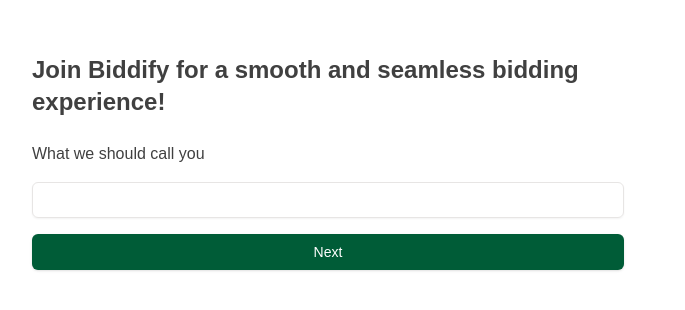
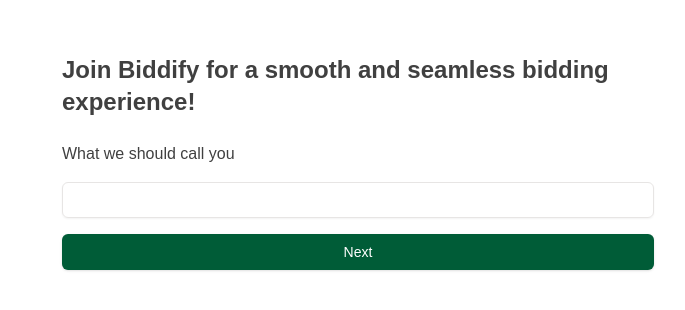
Before and after one commit to Vy-shak/liveAuction-app, a Next.js app in the folder client/: page /verify in a window 1280 px wide. Shown: the part 238-548 px from the top of the page, without its empty margins (16-701 px from the left). Built offline with nearby package versions, Linux system fonts and the light colour scheme.

Commit message:
added motion

```diff
--- a/client/app/verify/page.tsx
+++ b/client/app/verify/page.tsx
@@ -2,11 +2,10 @@
 import { YourName,YourEmail,YourPassword } from '../../components/index';
 import { useUserStore ,useCount} from '@/lib/stateStore/index';
 
+
 export default function Authpage() {
     const {count,updateCount} = useCount();
     const {userData,updateUserData} = useUserStore();
-
-
     return (
         <div className='w-full flexCenter h-screen px-12'>
             {count==1?<YourName />:null}
--- a/client/components/auth/YourEmail.tsx
+++ b/client/components/auth/YourEmail.tsx
@@ -4,6 +4,7 @@
 import { Input, Button } from '../index'
 import { useUserStore ,useCount} from '@/lib/stateStore/index';
 import { useRef } from 'react';
+import { motion } from "motion/react"
 
 function YourEmail() {
       const emailRef = useRef<HTMLInputElement>(null)
@@ -19,14 +20,14 @@
       }
 
     return (
-        <div className='w-1/2 flex justify-start items-start flex-col gap-y-6'>
+        <motion.div initial={{opacity:50,x:0}} animate={{ opacity: 1,x:30 }} transition={{ duration: 1 }} className='w-1/2 flex justify-start items-start flex-col gap-y-6'>
             <h4 className='font-extrabold text-2xl text-neutral-700' > <span>{`Hello ${userData.fullname}`}</span><br/><span>Welcome to Biddify</span></h4>
             <div className='w-full  gap-y-4 flex justify-start items-start flex-col'>
                 <span className='font-normal text-md text-neutral-700'>Please provide your email</span>
                 <Input  ref={emailRef} />
                 <Button onClick={Uploademail} size={"default"} className='bg-primaryGreen-700 w-full text-white' >Next</Button>
             </div>
-            </div>
+            </motion.div>
         )
 }
 
--- a/client/components/auth/YourName.tsx
+++ b/client/components/auth/YourName.tsx
@@ -1,31 +1,32 @@
 "use client"
 
 import React from 'react'
-import { Input,Button } from '../index'
-import { useUserStore ,useCount} from '../../lib/stateStore/index';
+import { Input, Button } from '../index'
+import { useUserStore, useCount } from '../../lib/stateStore/index';
 import { useRef } from 'react';
+import { motion } from "motion/react"
 
 function YourName() {
   const fullNameref = useRef<HTMLInputElement>(null)
-  const {updateCount} = useCount();
-  const {updateUserData} = useUserStore();
+  const { updateCount } = useCount();
+  const { updateUserData } = useUserStore();
 
 
-  const UploadName = ()=>{
+  const UploadName = () => {
     if (fullNameref.current?.value) {
-      updateUserData({type:'fullname',val:fullNameref.current?.value});
+      updateUserData({ type: 'fullname', val: fullNameref.current?.value });
       updateCount()
     }
   }
   return (
-    <div className='w-1/2 flex justify-start items-start flex-col gap-y-6'>
+    <motion.div initial={{opacity:50,x:0}} animate={{ opacity: 1,x:30 }} transition={{ duration: 1 }} className='w-1/2 flex justify-start items-start flex-col gap-y-6'>
       <h4 className='font-extrabold text-2xl text-neutral-700' ><span>Join Biddify for a smooth and seamless </span>bidding experience!</h4>
       <div className='w-full  gap-y-4 flex justify-start items-start flex-col'>
         <span className='font-normal text-md text-neutral-700'>What we should call you</span>
         <Input ref={fullNameref} />
         <Button onClick={UploadName} size={"default"} className='bg-primaryGreen-700 w-full text-white' >Next</Button>
       </div>
-</div>
+    </motion.div>
   )
 }
 
--- a/client/components/auth/YourPassword.tsx
+++ b/client/components/auth/YourPassword.tsx
@@ -2,12 +2,16 @@
 import { Input,Button } from '../index'
 import { useUserStore ,useCount} from '../../lib/stateStore/index';
 import { useRef } from 'react';
+import { motion } from "motion/react"
+
 
 function YourPassword() {
     const PasswordRef = useRef<HTMLInputElement>(null)
     const ConfirmPassref = useRef<HTMLInputElement>(null)
     const { updateCount } = useCount();
-    const { updateUserData } = useUserStore();
+    const { updateUserData,userData } = useUserStore();
+
+    console.log(userData);
 
 
     const UploadName = () => {
@@ -18,14 +22,14 @@
     }
 
   return (
-    <div className='w-1/2 flex justify-start items-start flex-col gap-y-6'>
+    <motion.div initial={{opacity:50,x:0}} animate={{ opacity: 1,x:30}} transition={{ duration: 1}} className='w-1/2 flex justify-start items-start flex-col gap-y-6'>
     <h4 className='font-extrabold text-2xl text-neutral-700' ><span>Secure you account with</span><br/><span>strong with passwords</span></h4>
     <div className='w-full  gap-y-4 flex justify-start items-start flex-col'>
     <Input className='text-neutral-700' placeholder='Confirm Password' title='Password' ref={PasswordRef} />
     <Input placeholder='Confirm Password' title='Confirm password' ref={ConfirmPassref} />
     <Button  onClick={UploadName} size={"default"} className='bg-primaryGreen-700 w-full text-white' >Launch app</Button>
     </div>
-    </div>
+    </motion.div>
   )
 }
 
--- a/client/package.json
+++ b/client/package.json
@@ -13,6 +13,7 @@
     "class-variance-authority": "^0.7.1",
     "clsx": "^2.1.1",
     "lucide-react": "^0.475.0",
+    "motion": "^12.4.7",
     "next": "15.1.7",
     "react": "^19.0.0",
     "react-dom": "^19.0.0",
```
Also changed, not shown: 1 other file (tests, documents, lock files or other folders). Lines whose indentation alone changed are shown as unchanged.
